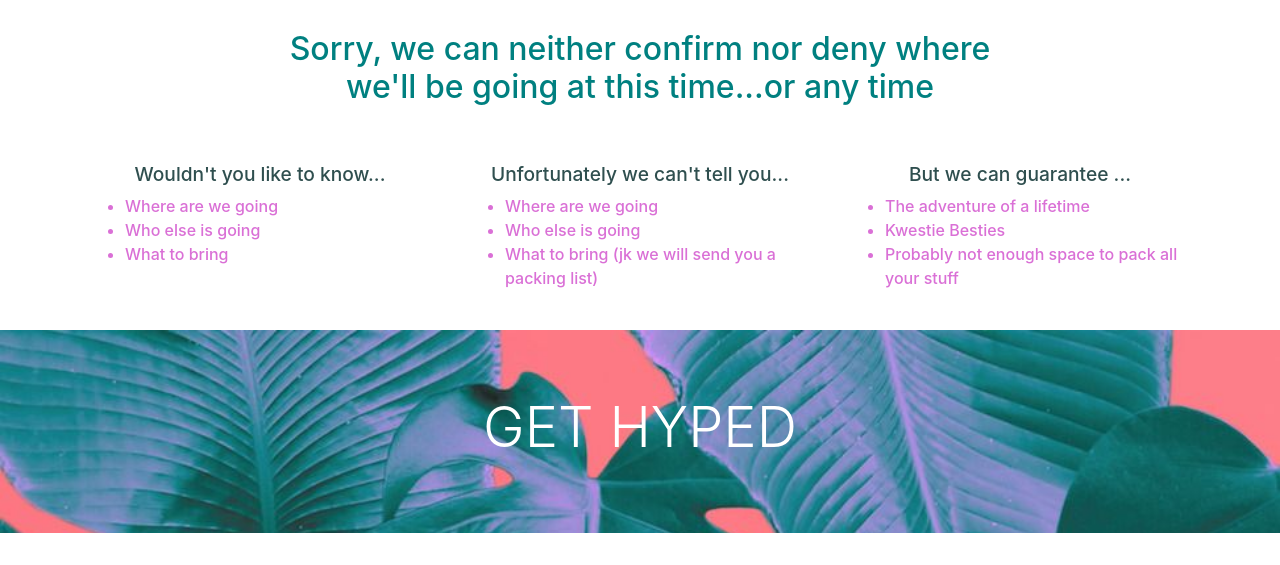
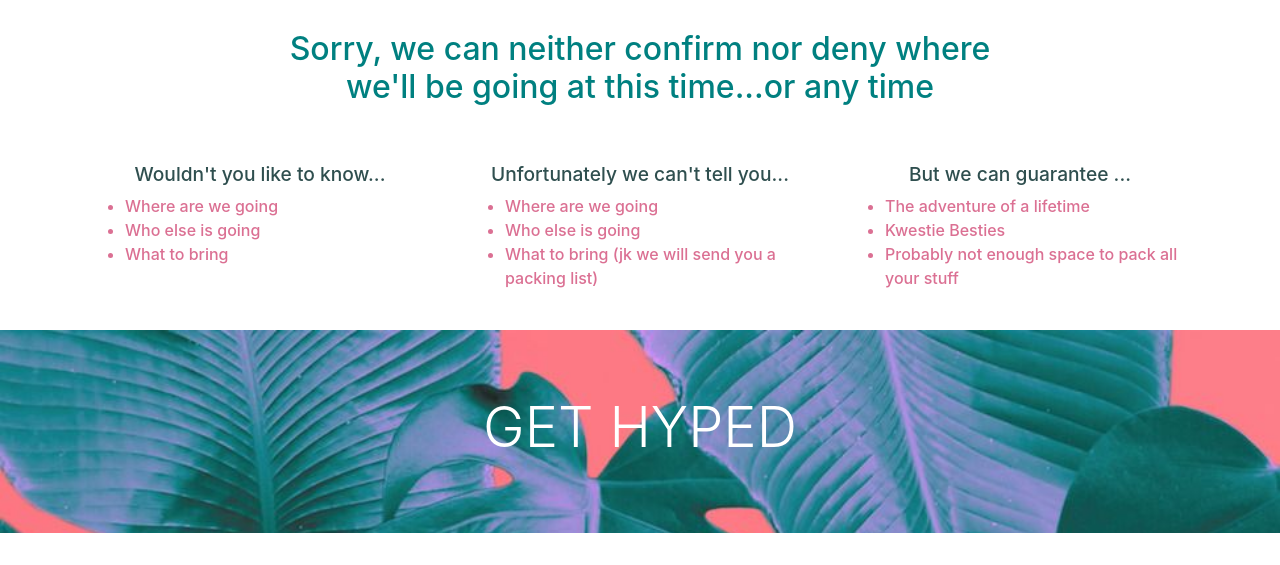
Before and after one commit to lido93/lido93.github.io, a plain HTML site: page index.html in a window 1280 px wide. Shown: the part 250-815 px from the top of the page. Drawn offline with nearby package versions, Linux system fonts and the light colour scheme.

Commit message:
Update stylesp1.css

```diff
--- a/stylesp1.css
+++ b/stylesp1.css
@@ -31,7 +31,7 @@ h5{
     text-align: center;
 }
 li{
-    color: orchid;
+    color: palevioletred ;
     font-weight: 500;
     text-align: left;
 }
```
